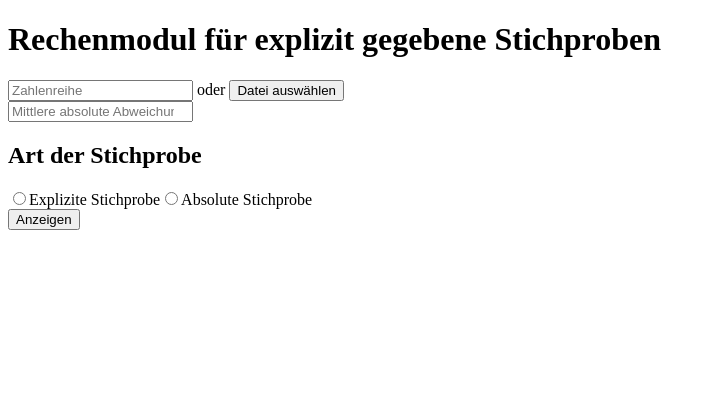
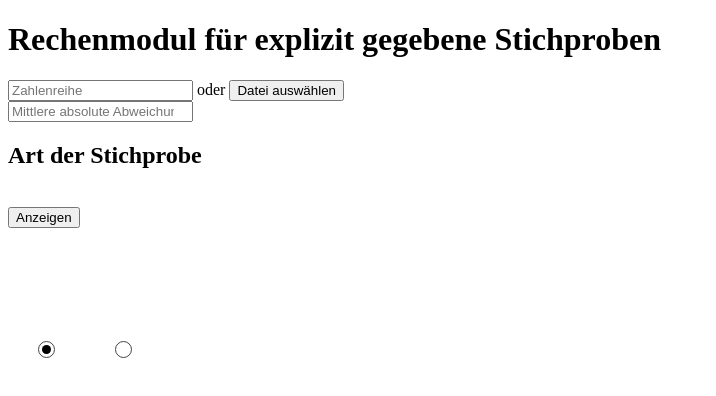
Before and after one commit to JulianGommlich/StatisticsCalculator, an Angular app in the folder StatisticsCalculatorFrontend/: page / in a window 1280 px wide. Shown: the top 396 px of the page, without its empty margins (0-716 px from the left). Built offline with nearby package versions, Linux system fonts and the light colour scheme.

Commit message:
radioButton Design - Broke Label

```diff
--- a/StatisticsCalculatorFrontend/src/app/view1/view1.component.css
+++ b/StatisticsCalculatorFrontend/src/app/view1/view1.component.css
@@ -0,0 +1,39 @@
+body {
+    width: 100vw;
+    height: 100vh;
+    display: flex;
+    justify-content: center;
+    align-items: center;
+}
+
+.radioBtn {
+    width: 15px;
+    height: 15px;
+    border: 1px solid #444;
+    border-radius: 50%;
+    display: flex;
+    justify-content: center;
+    align-items: center;
+    cursor: pointer;
+    margin: 5px 30px 5px 30px;
+    float: left;
+}
+
+.radioBtn input {
+    display: none;
+}
+
+.radioBtn .checkmark {
+    width: calc(100% - 6px);
+    height: calc(100% - 6px);
+    border-radius: 50%;
+    background: white;
+    opacity: 0;
+    display: inline-block;
+    transition: opacity 0.3s ease;
+}
+
+.radioBtn input:checked + span.checkmark {
+    opacity: 1;
+    background-color: black;
+}
--- a/StatisticsCalculatorFrontend/src/app/view1/view1.component.html
+++ b/StatisticsCalculatorFrontend/src/app/view1/view1.component.html
@@ -11,10 +11,27 @@
 
     <h2>Art der Stichprobe</h2>
 
+
+<!--
     <input type="radio" id="explSample" name="sampleType" value="explicit">
     <label for="explSample">Explizite Stichprobe</label>
+
     <input type="radio" id="absSample" name="sampleType" value="absolute">
     <label for="absSample">Absolute Stichprobe</label>
+-->
+
     <br>
     <input type="submit" id="show" value="Anzeigen">
 </form>
+
+<br><br><br><br><br><br>
+
+
+<label class="radioBtn">
+    <input type="radio" id="explSample" name="sampleType" value="explicit" checked>
+    <span class="checkmark"></span>
+</label>
+<label class="radioBtn">
+    <input type="radio" id="absSample" name="sampleType" value="absolute">
+    <span class="checkmark"></span>
+</label>
```
